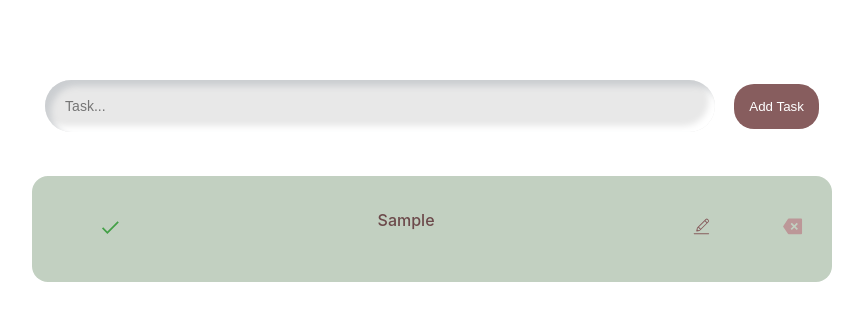
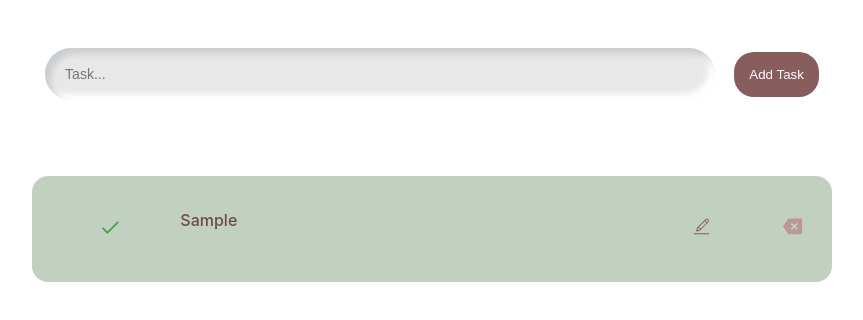
Before and after one commit to KausarAhmadTasin/task-management-crud, a React (Vite) app: page / in a window 1280 px wide. Both pictures are taken after typing "Sample" into the empty fields and a click on the input "Add Task". Shown: the top 320 px of the page, without its empty margins (208-1071 px from the left). Built offline with nearby package versions, Linux system fonts and the light colour scheme.

Commit message:
edit line through bug fixed

```diff
--- a/src/App.css
+++ b/src/App.css
@@ -1,38 +1,3 @@
-#root {
-  max-width: 1280px;
-  margin: 0 auto;
-  padding: 2rem;
-  text-align: center;
-}
-
-.logo {
-  height: 6em;
-  padding: 1.5em;
-  will-change: filter;
-  transition: filter 300ms;
-}
-.logo:hover {
-  filter: drop-shadow(0 0 2em #646cffaa);
-}
-.logo.react:hover {
-  filter: drop-shadow(0 0 2em #61dafbaa);
-}
-
-@keyframes logo-spin {
-  from {
-    transform: rotate(0deg);
-  }
-  to {
-    transform: rotate(360deg);
-  }
-}
-
-@media (prefers-reduced-motion: no-preference) {
-  a:nth-of-type(2) .logo {
-    animation: logo-spin infinite 20s linear;
-  }
-}
-
 .card {
   padding: 2em;
 }
@@ -66,16 +31,22 @@
   border-radius: 1rem;
 }
 
+.flex {
+  display: flex;
+  text-decoration: none;
+  gap: 3rem;
+}
+
 .not-completed {
-  display: flex;
-  gap: 3rem;
+  /* display: flex; */
+  /* gap: 3rem; */
   text-decoration: line-through;
 }
 
 .completed {
+  display: flex;
+  display: flex;
   text-decoration: none;
-  display: flex;
-  gap: 3rem;
 }
 
 .input-field {
--- a/src/components/TaskItem.jsx
+++ b/src/components/TaskItem.jsx
@@ -14,7 +14,7 @@ const TaskItem = ({ todo, deleteTask, isComplete, isEditable, saveEdit }) => {
 
   return (
     <>
-      <li className={completed ? "not-completed" : "completed"}>
+      <li className="flex">
         <button onClick={() => isComplete(id)} className="complete-btn">
           <FcCheckmark />
         </button>
@@ -37,7 +37,12 @@ const TaskItem = ({ todo, deleteTask, isComplete, isEditable, saveEdit }) => {
             </button>
           </>
         ) : (
-          <div id="single-task">{task}</div>
+          <div
+            className={completed ? "not-completed" : "completed"}
+            id="single-task"
+          >
+            {task}
+          </div>
         )}
         <button
           title="Edit Task"
```
Also changed, not shown: src/utils/Reducer.js (renamed from src/utils/Reducer.jsx).
